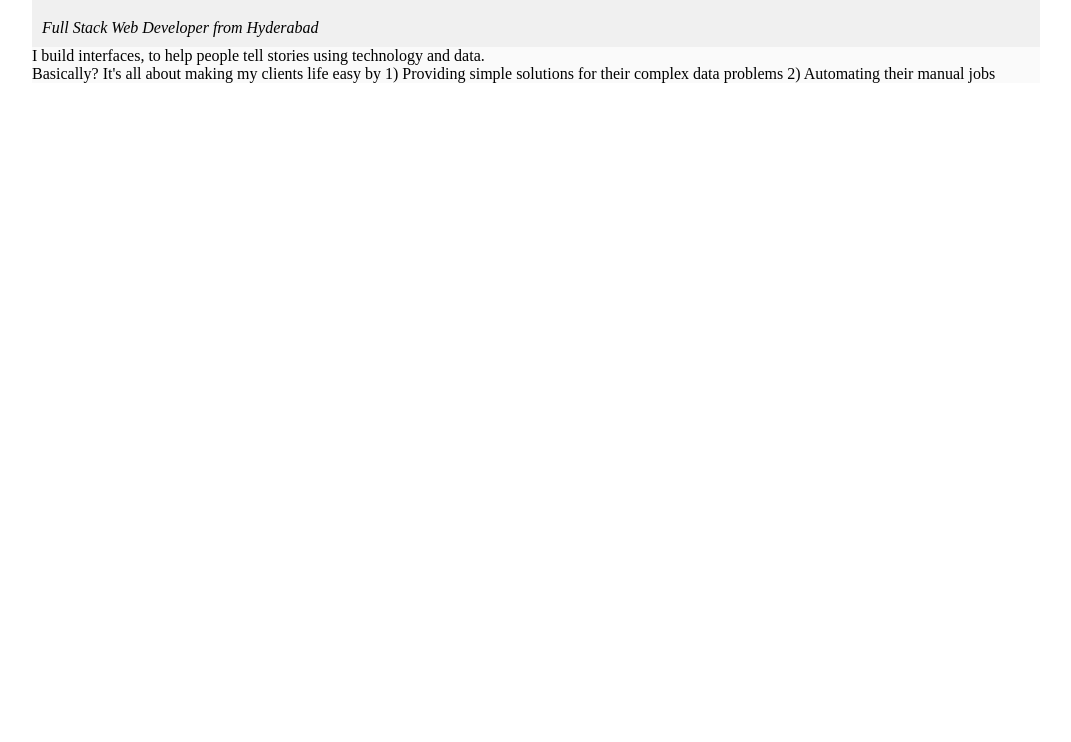
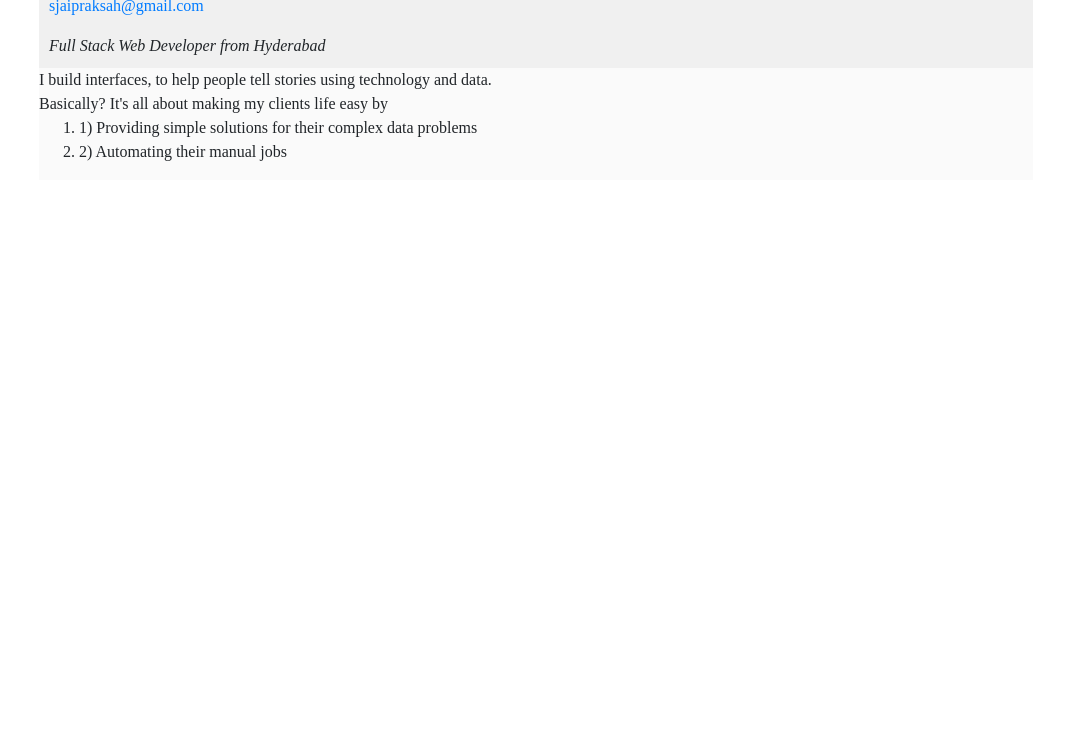
Before and after one commit to jpsiyyadri/nodeapp, a website: page public/index.html in a window 1280 px wide. Shown: the part 58-800 px from the top of the page, without its empty margins (104-1175 px from the left). Drawn offline with nearby package versions, Linux system fonts and the light colour scheme; files that its build step writes are made by us from their sources; a web font is replaced by a local one.

Commit message:
ADDED: email

```diff
--- a/public/index.html
+++ b/public/index.html
@@ -4,6 +4,7 @@
     <meta charset="UTF-8">
     <meta name="viewport" content="width=device-width, initial-scale=1.0">
     <title>Jai Prakash | Full Stack Developer</title>
+    <link rel="stylesheet" href="https://stackpath.bootstrapcdn.com/bootstrap/4.5.2/css/bootstrap.min.css" integrity="sha384-JcKb8q3iqJ61gNV9KGb8thSsNjpSL0n8PARn9HuZOnIxN0hoP+VmmDGMN5t9UJ0Z" crossorigin="anonymous">
     <link href='https://fonts.googleapis.com/css?family=Arsenal' rel='stylesheet'>
     <link rel="stylesheet" href="css/style.css">
 </head>
@@ -11,14 +12,23 @@
     <div class="container">
         <div class="content-header">
             <h3 class="">Hi! I'm Jai Prakash.</h3>
+            <div>
+                <address>
+                    <a href="mailto:sjaipraksah@gmail.com">sjaipraksah@gmail.com</a>
+                </address>
+            </div>
             <p class="margin-0 font-italic">Full Stack Web Developer from Hyderabad</p>
         </div>
         <div class="content-body">
             <p class="margin-0">I build interfaces, to help people tell stories using technology and data.</p>
             <p class="margin-0">
                 Basically? It's all about making my clients life easy by
-                    1) Providing simple solutions for their complex data problems
-                    2) Automating their manual jobs
+                <ol>
+                    <li>
+                    1) Providing simple solutions for their complex data problems</li>
+                    <li>
+                        2) Automating their manual jobs</li>
+                </ol>
             </p>
         </div>
         <div clas="content-footer">
```
